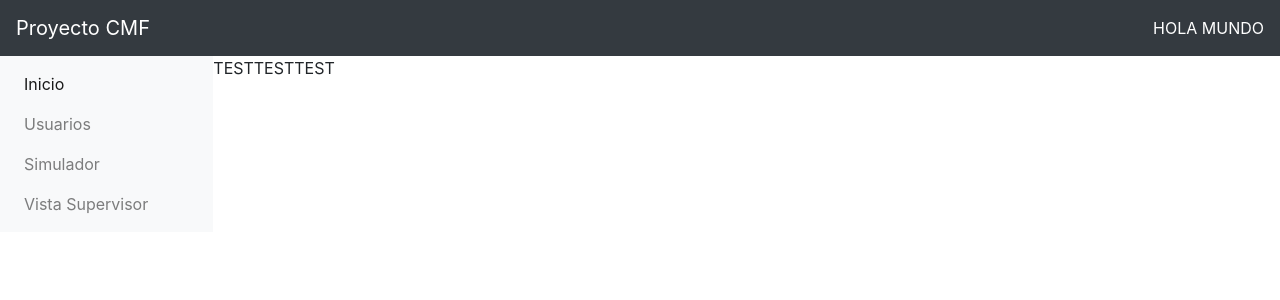
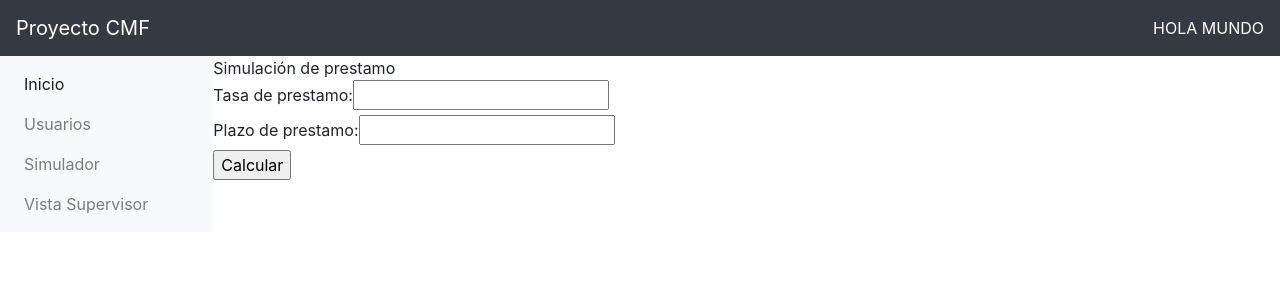
Before and after one commit to benjas909/IS-Grupo-16, a React (Create React App) app in the folder frontend/: page /sim in a window 1280 px wide. Shown: the top 300 px of the page. Built offline with nearby package versions, Linux system fonts and the light colour scheme; the HTML template or start-up script is replaced by a standard one.

Commit message:
añade prototipo de calculadora

```diff
--- a/frontend/src/views/sims/index.jsx
+++ b/frontend/src/views/sims/index.jsx
@@ -1,9 +1,21 @@
 import React from 'react'
 
 export default function index() {
+    const calcularPrestamo = (event)=>{
+
+    }
+
     return (
             <div>
-                TESTTESTTEST
+                Simulación de prestamo
+                <form onSubmit={calcularPrestamo}>
+                    <label for="tasa">Tasa de prestamo:</label>
+                    <input type="text" id="tasa" name="tasa"></input><br></br>
+                    <label for="plazo">Plazo de prestamo:</label>
+                    <input type="text" id="plazo" name="plazo"></input><br></br>
+                    <input type="submit" value="Calcular"></input>
+                </form>
             </div>
+
         )
 }
```
